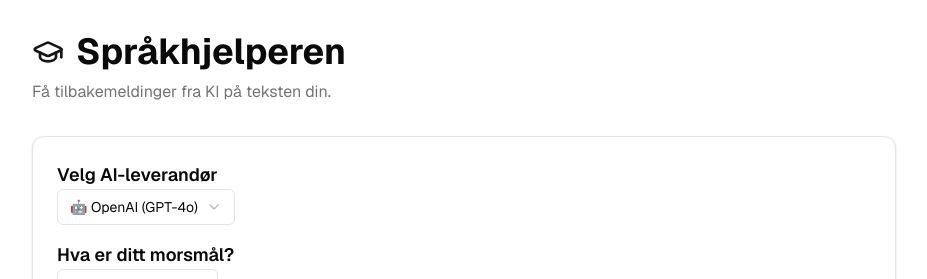
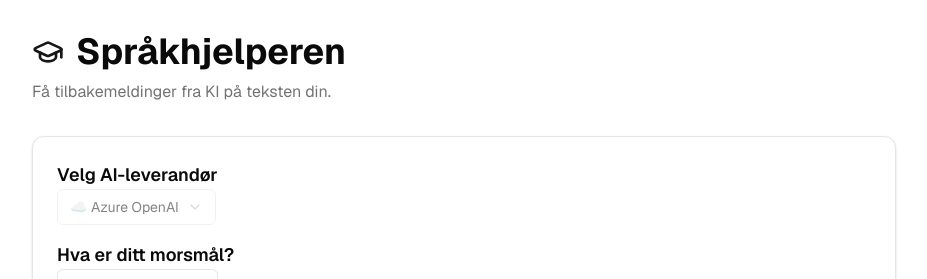
Before and after one commit to runemikla/sprakhjelper, a Next.js app: page / in a window 1280 px wide. Shown: the top 279 px of the page, without its empty margins (176-1103 px from the left). Built offline with nearby package versions, Linux system fonts and the light colour scheme.

Commit message:
Fjernet open ai som alternativ

```diff
--- a/app/api/check-sentence/route.ts
+++ b/app/api/check-sentence/route.ts
@@ -83,14 +83,14 @@ Eksempel 2 - Riktig setning:
     };
 
     // Make API call to OpenAI with structured output
-    console.log('Calling OpenAI gpt-4o model with structured output...');
+    console.log('Calling OpenAI GPT-5 model with structured output...');
     const response = await openai.chat.completions.create({
-      model: 'gpt-4o',
+      model: 'gpt-5',
       messages: [
         { role: 'system', content: systemPrompt },
         { role: 'user', content: `Sammenlign setningene og gi tilbakemelding.` }
       ],
-      temperature: 0,
+      reasoning_effort: 'low', // Quick feedback for single sentence comparison
       response_format: {
         type: "json_schema",
         json_schema: {
--- a/app/api/split-sentences/route.ts
+++ b/app/api/split-sentences/route.ts
@@ -47,13 +47,13 @@ Output:
 ]`;
 
     // Make API call to OpenAI
-    console.log('Calling OpenAI gpt-4o model...');
+    console.log('Calling OpenAI GPT-5 model...');
     const response = await openai.chat.completions.create({
-      model: 'gpt-4o',
+      model: 'gpt-5',
       messages: [
         { role: 'user', content: `${systemPrompt}\n\nTekst: ${text}` }
       ],
-      temperature: 0,
+      reasoning_effort: 'minimal', // Fast processing for simple sentence splitting
     });
 
     const aiResponse = response.choices[0]?.message?.content?.trim();
--- a/app/api/spraakhjelper/route.ts
+++ b/app/api/spraakhjelper/route.ts
@@ -270,14 +270,14 @@ Eksempel 3:
     };
 
     // Make API call to OpenAI with structured output
-    console.log('Calling OpenAI gpt-4o model with structured output...');
+    console.log('Calling OpenAI GPT-5 model with structured output...');
     const response = await openai.chat.completions.create({
-      model: 'gpt-4o',
+      model: 'gpt-5',
       messages: [
         { role: 'system', content: systemPrompt },
         { role: 'user', content: `Tekst fra eleven: ${text}` }
       ],
-      temperature: 0,
+      reasoning_effort: 'medium', // GPT-5 parameter: minimal, low, medium, high
       response_format: {
         type: "json_schema",
         json_schema: {
--- a/app/page.tsx
+++ b/app/page.tsx
@@ -70,7 +70,7 @@ const languages = [
 export default function SpraakhjelpperPage() {
   const [inputValue, setInputValue] = useState('')
   const [selectedLanguage, setSelectedLanguage] = useState<string>('')
-  const [selectedProvider, setSelectedProvider] = useState<'openai' | 'azure'>('openai')
+  const [selectedProvider, setSelectedProvider] = useState<'openai' | 'azure'>('azure')
   const [isSubmitting, setIsSubmitting] = useState(false)
 
   // New: Split sentences state
@@ -462,19 +462,13 @@ export default function SpraakhjelpperPage() {
               <form onSubmit={handleSubmit} className="space-y-4">
                 <div>
                   <Label htmlFor="provider" className="text-lg font-semibold">Velg AI-leverandør</Label>
-                  <Select value={selectedProvider} onValueChange={(value) => setSelectedProvider(value as 'openai' | 'azure')}>
+                  <Select value={selectedProvider} onValueChange={(value) => setSelectedProvider(value as 'openai' | 'azure')} disabled>
                     <SelectTrigger>
                       <SelectValue>
-                        {selectedProvider === 'openai' ? '🤖 OpenAI (GPT-4o)' : '☁️ Azure OpenAI'}
+                        {selectedProvider === 'openai' ? '🤖 OpenAI (GPT-5)' : '☁️ Azure OpenAI'}
                       </SelectValue>
                     </SelectTrigger>
                     <SelectContent>
-                      <SelectItem value="openai">
-                        <span className="flex items-center gap-2">
-                          <span>🤖</span>
-                          <span>OpenAI (GPT-4o)</span>
-                        </span>
-                      </SelectItem>
                       <SelectItem value="azure">
                         <span className="flex items-center gap-2">
                           <span>☁️</span>
@@ -498,7 +492,7 @@ export default function SpraakhjelpperPage() {
                         <SelectValue placeholder="Velg ditt morsmål" />
                       )}
                     </SelectTrigger>
-                    <SelectContent>
+                    <SelectContent className="max-h-[300px] overflow-y-auto">
                       {languages.map((lang) => (
                         <SelectItem key={lang.code} value={lang.code}>
                           <span className="flex items-center gap-2">
```
Lines whose indentation alone changed are shown as unchanged.
